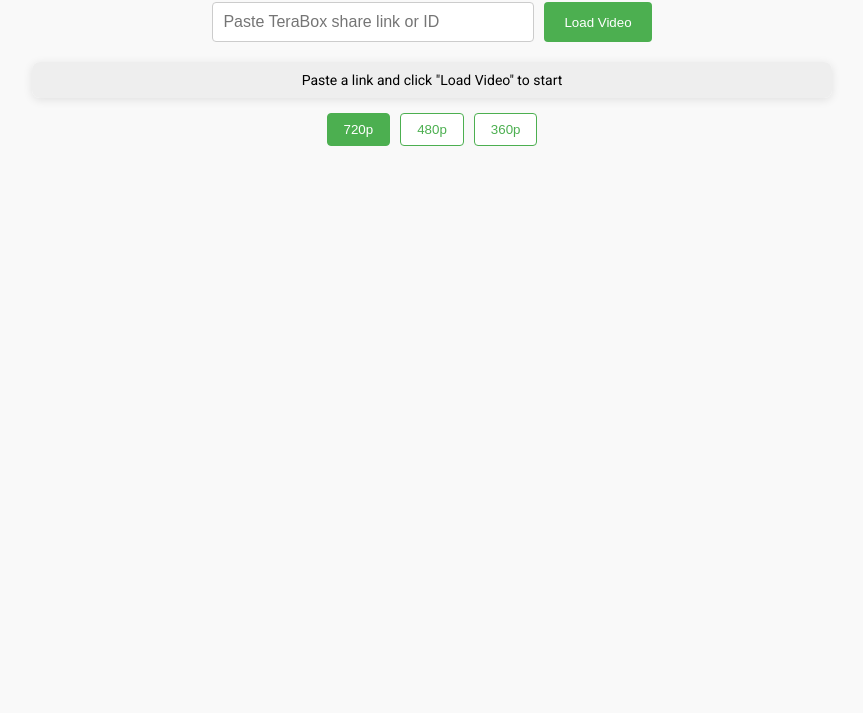
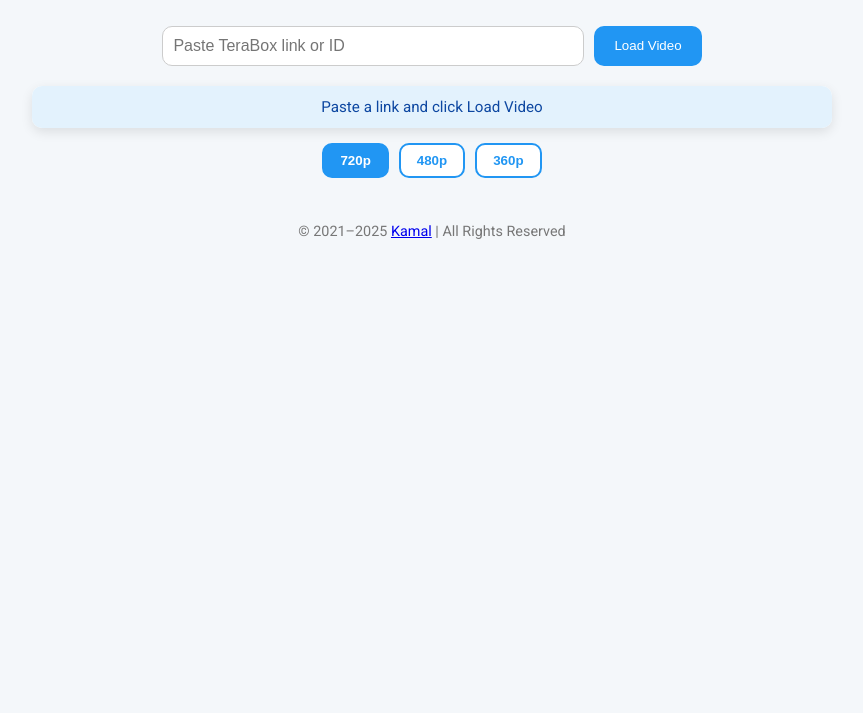
Before and after one commit to kamalkashyapp/terabox-streamer, a website: page index.html in a window 1280 px wide. Shown: the part 87-800 px from the top of the page, without its empty margins (208-1071 px from the left). Drawn offline with nearby package versions, Linux system fonts and the light colour scheme.

Commit message:
Update index.html

```diff
--- a/index.html
+++ b/index.html
@@ -3,50 +3,57 @@
 <head>
   <meta charset="UTF-8" />
   <meta name="viewport" content="width=device-width, initial-scale=1.0" />
-  <title>TeraBox Video Player</title>
+  <title>Kamal's TeraBox Player</title>
   <link href="https://fonts.googleapis.com/css2?family=Roboto:wght@400;700&display=swap" rel="stylesheet">
   <script src="https://cdn.jsdelivr.net/npm/hls.js@latest"></script>
   <style>
     :root {
-      --primary-color: #4CAF50;
-      --secondary-color: #333;
-      --bg-color: #f9f9f9;
-      --button-bg: #fff;
-      --button-active-bg: var(--primary-color);
-      --button-active-color: #fff;
-      --status-bg: #eee;
+      --primary-color: #2196f3; /* Kamal's blue */
+      --primary-dark: #1565c0;
+      --text-color: #222;
+      --bg-color: #f4f7fa;
+      --card-bg: #fff;
+      --border-radius: 10px;
     }
 
     body {
+      margin: 0;
       font-family: 'Roboto', sans-serif;
-      background-color: var(--bg-color);
-      margin: 0;
-      padding: 20px;
+      background: var(--bg-color);
+      color: var(--text-color);
       display: flex;
       flex-direction: column;
       align-items: center;
+      padding: 20px;
     }
 
-    h1 {
-      color: var(--secondary-color);
-      margin-bottom: 10px;
+    header {
+      text-align: center;
+      margin-bottom: 20px;
+    }
+
+    header h1 {
+      color: var(--primary-color);
+      font-size: 1.8rem;
     }
 
     #inputContainer {
       display: flex;
       flex-wrap: wrap;
+      gap: 10px;
+      margin-bottom: 20px;
       justify-content: center;
-      margin-bottom: 20px;
-      gap: 10px;
+      width: 100%;
     }
 
     #videoLink {
       padding: 10px;
-      width: 300px;
-      max-width: 90vw;
       border: 1px solid #ccc;
-      border-radius: 4px;
-      font-size: 16px;
+      border-radius: var(--border-radius);
+      font-size: 1rem;
+      flex: 1;
+      min-width: 250px;
+      max-width: 400px;
     }
 
     #loadButton {
@@ -54,42 +61,44 @@
       background-color: var(--primary-color);
       color: white;
       border: none;
-      border-radius: 4px;
+      border-radius: var(--border-radius);
       cursor: pointer;
-      transition: background-color 0.3s;
+      transition: background 0.3s;
     }
 
     #loadButton:hover {
-      background-color: #45a049;
+      background-color: var(--primary-dark);
     }
 
     #playerContainer {
       width: 100%;
       max-width: 800px;
-      background: #fff;
-      box-shadow: 0 2px 10px rgba(0,0,0,0.1);
-      border-radius: 8px;
+      background: var(--card-bg);
+      box-shadow: 0 4px 12px rgba(0, 0, 0, 0.1);
+      border-radius: var(--border-radius);
       overflow: hidden;
     }
 
     #videoPlayer {
-      display: none;
       width: 100%;
       height: auto;
-      background-color: black;
+      background: black;
+      display: none;
     }
 
     #status {
-      padding: 10px;
-      background-color: var(--status-bg);
+      padding: 12px;
+      font-size: 0.95rem;
       text-align: center;
-      font-size: 14px;
+      background: #e3f2fd;
+      color: #0d47a1;
     }
 
     .loading-animation {
       display: none;
       text-align: center;
-      margin: 10px 0;
+      margin: 10px;
+      font-weight: bold;
       color: var(--primary-color);
     }
 
@@ -101,62 +110,63 @@
       display: flex;
       justify-content: center;
       flex-wrap: wrap;
-      margin-top: 15px;
+      margin: 15px auto;
       gap: 10px;
     }
 
     .quality-btn {
       padding: 8px 16px;
-      border: 1px solid var(--primary-color);
-      background-color: var(--button-bg);
+      border: 2px solid var(--primary-color);
+      background: white;
       color: var(--primary-color);
-      border-radius: 4px;
+      font-weight: bold;
+      border-radius: var(--border-radius);
       cursor: pointer;
-      transition: background-color 0.3s;
+      transition: background 0.3s;
     }
 
     .quality-btn:hover {
-      background-color: var(--primary-color);
-      color: #fff;
+      background: var(--primary-color);
+      color: white;
     }
 
     .quality-btn.active {
-      background-color: var(--button-active-bg);
-      color: var(--button-active-color);
+      background: var(--primary-color);
+      color: white;
     }
 
-    .loader {
-      border: 4px solid #f3f3f3;
-      border-top: 4px solid var(--primary-color);
-      border-radius: 50%;
-      width: 20px;
-      height: 20px;
-      animation: spin 1s linear infinite;
-      display: inline-block;
-      vertical-align: middle;
+    footer {
+      margin-top: 30px;
+      font-size: 0.9rem;
+      color: #777;
+      text-align: center;
     }
 
-    @keyframes spin {
-      0% { transform: rotate(0deg); }
-      100% { transform: rotate(360deg); }
-    }
+    @media (max-width: 500px) {
+      #loadButton {
+        width: 100%;
+      }
 
-    body.using-start-param #qualityControls {
-      display: none;
+      #qualityControls {
+        flex-direction: column;
+        align-items: center;
+      }
     }
   </style>
 </head>
 <body>
-  <h1>TeraBox Video Player</h1>
+  <header>
+    <h1>TeraBox Video Player</h1>
+  </header>
 
   <div id="inputContainer">
-    <input id="videoLink" type="text" placeholder="Paste TeraBox share link or ID" />
+    <input id="videoLink" type="text" placeholder="Paste TeraBox link or ID" />
     <button id="loadButton">Load Video</button>
   </div>
 
   <div id="playerContainer">
     <video id="videoPlayer" controls></video>
-    <div id="status">Paste a link and click "Load Video" to start</div>
+    <div id="status">Paste a link and click Load Video</div>
   </div>
 
   <div class="loading-animation">Loading...</div>
@@ -167,7 +177,12 @@
     <button class="quality-btn" data-quality="M3U8_AUTO_360">360p</button>
   </div>
 
-  <script>
+  <footer>
+    © 2021–2025 <a href="https://kamal.fast-page.org">Kamal</a> | All Rights Reserved
+  </footer>
+
+  <!-- Paste your full JavaScript logic below -->
+<script>
     let hls = null;
     let currentQuality = 'M3U8_AUTO_720';
     const API_BASE_URL = 'https://api.ronnieverse.site';
```
